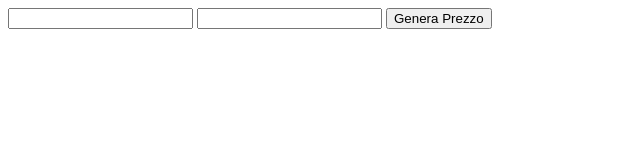
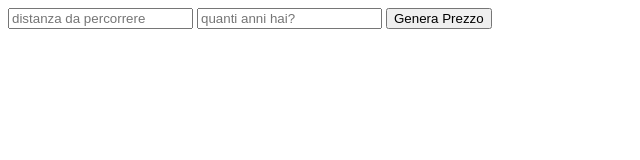
Before and after one commit to AngelicoDaniel/js-biglietto-treno, a plain HTML site: page index.html in a window 1280 px wide. Shown: the whole page, without its empty margins (0-640 px from the left). Drawn offline with Linux system fonts and the light colour scheme.

Commit message:
aggiunti placeholders

```diff
--- a/index.html
+++ b/index.html
@@ -9,8 +9,8 @@
 <body>
 
     <form action="">
-        <input type="text" id="km">
-        <input type="text" id="age">
+        <input type="text" id="km" placeholder="distanza da percorrere">
+        <input type="text" id="age" placeholder="quanti anni hai?">
         <button onclick="generaPrezzo();return false">Genera Prezzo</button>
     </form>
 
```
